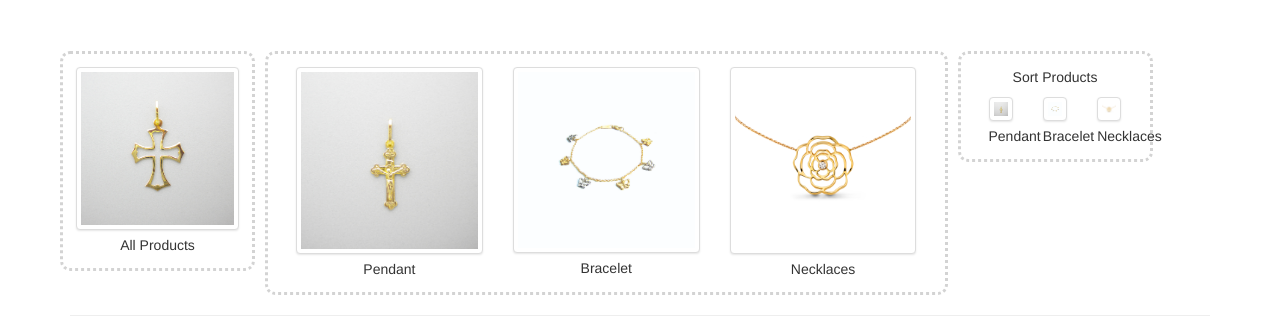
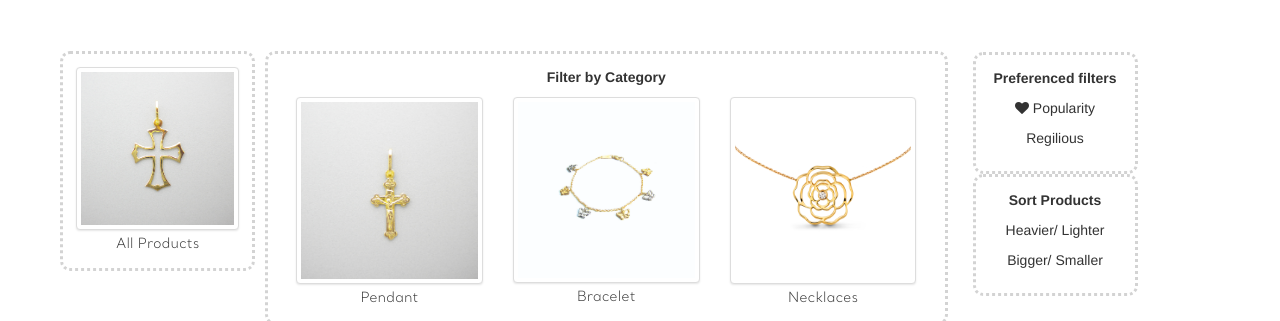
Before and after one commit to jln-ferreira/Jewel_portfolio, a Vue app: page / in a window 1280 px wide. Shown: the part 631-952 px from the top of the page. Built offline with nearby package versions, Linux system fonts and the light colour scheme.

Commit message:
changing filter

```diff
--- a/src/components/carousel.vue
+++ b/src/components/carousel.vue
@@ -14,7 +14,8 @@
         </div>
       </div>
       <!-- all categories -->
-      <div class="col-xs-7 border-division">
+      <div class="col-md-7 col-xs-9 border-division">
+        <p><b>Filter by Category</b></p>
         <div v-for="category in ProductsDB.categories" v-bind:key="category.id" @click="Category_Selected(category.id)" class="div-photo-subcat col-xs-4">
           <img :src="category.image" :title="category.name" class="img-thumbnail image-Show">
           <div>
@@ -22,13 +23,24 @@
           </div>
         </div>
       </div>
-      <!-- sort -->
-      <div class="col-xs-2 border-division">
-        <p>Sort Products</p>
-        <div v-for="category in ProductsDB.categories" v-bind:key="category.id" @click="Category_Selected(category.id)" class="div-photo-subcat col-xs-4">
-          <img :src="category.image" :title="category.name" class="img-thumbnail image-Show">
+
+      <div class="col-xs-12 col-md-2 extra-filter">
+        <div class="col-xs-2"></div>
+      <!-- filter by preferences and religious -->
+        <div class="col-xs-4 col-md-12 border-division">
+          <p><b>Preferenced filters</b></p>
           <div>
-              <div class="category-name">{{ category.name }}</div>
+            <p class="filter-sort"><i class="fa fa-heart"></i> Popularity</p>
+            <p class="filter-sort">Regilious</p>
+          </div>
+
+        </div>
+        <!-- sort wheight and size-->
+        <div class="col-xs-4 col-md-12 border-division">
+          <p><b>Sort Products</b></p>
+          <div>
+            <p><span class="filter-sort">Heavier</span>/ <span class="filter-sort">Lighter</span></p>
+            <p><span class="filter-sort">Bigger</span>/ <span class="filter-sort">Smaller</span></p>
           </div>
         </div>
       </div>
@@ -182,6 +194,10 @@ export default {
     padding: 13px;
     margin: 0px 5px;
   }
+  .border-division:hover{
+    transition:all 0.5s ease;
+    border-color: red;
+  }
 
   .div-photo-subcat{
       position: relative;
@@ -200,7 +216,31 @@ export default {
 
   .category-name{
     margin-top:5px;
+    font-family: "Santral";
   }
+
+  /* -----filter and sort----- */
+  .extra-filter{
+
+  }
+  @media only screen and (max-width: 993px) {
+    .extra-filter{
+      margin-top: 10px;
+    }
+  }
+
+  .filter-sort{
+    transition:all 0.3s ease;
+    cursor: pointer;
+  }
+  .filter-sort:hover {
+    color:red;
+    text-decoration: underline;
+    font-weight: bold;
+    font-size: 15px;
+  }
+
+
 
   /* ----------- [PRODUCT LIST] ---------- */
   .div-photo-carr{
```
